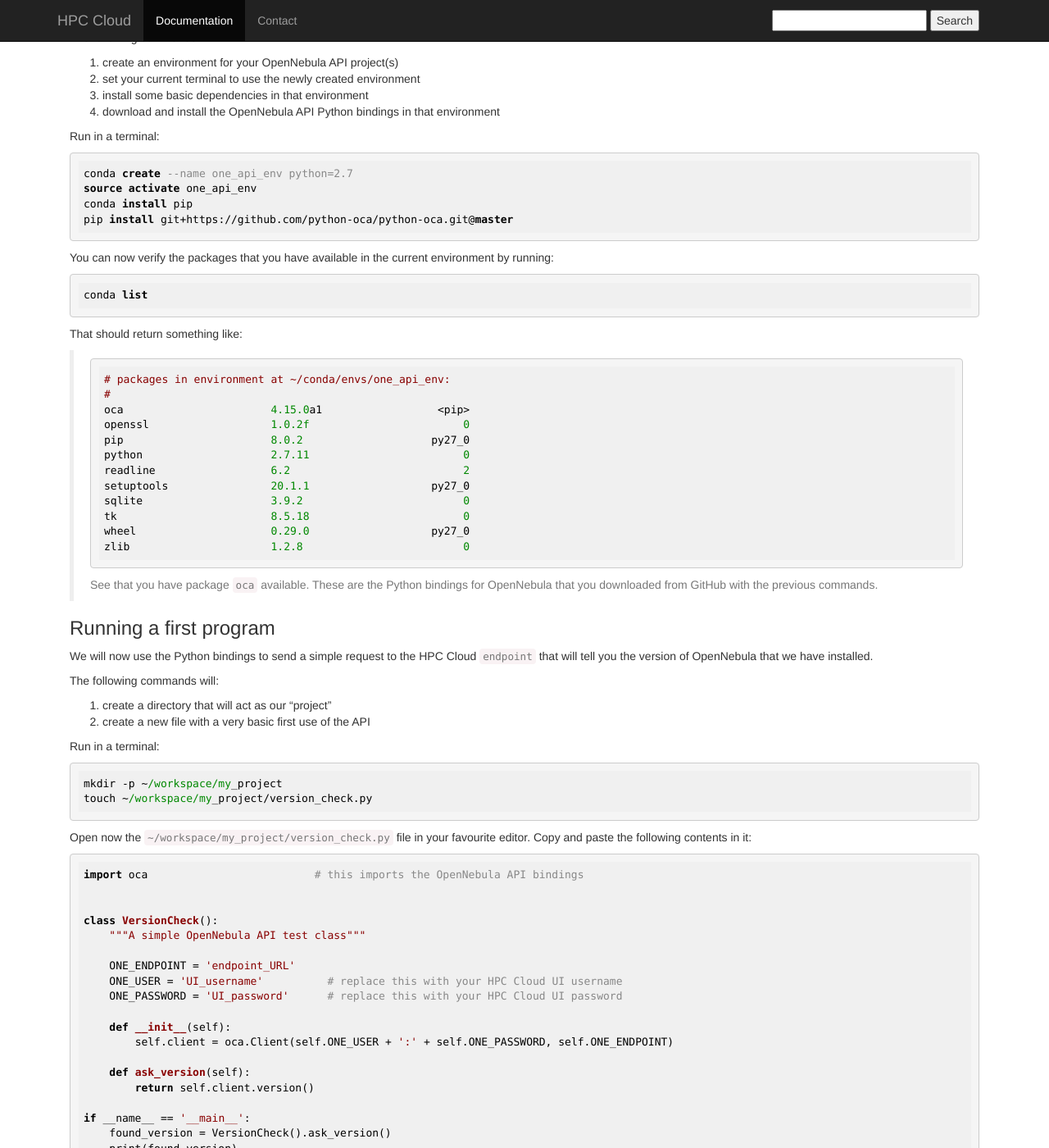
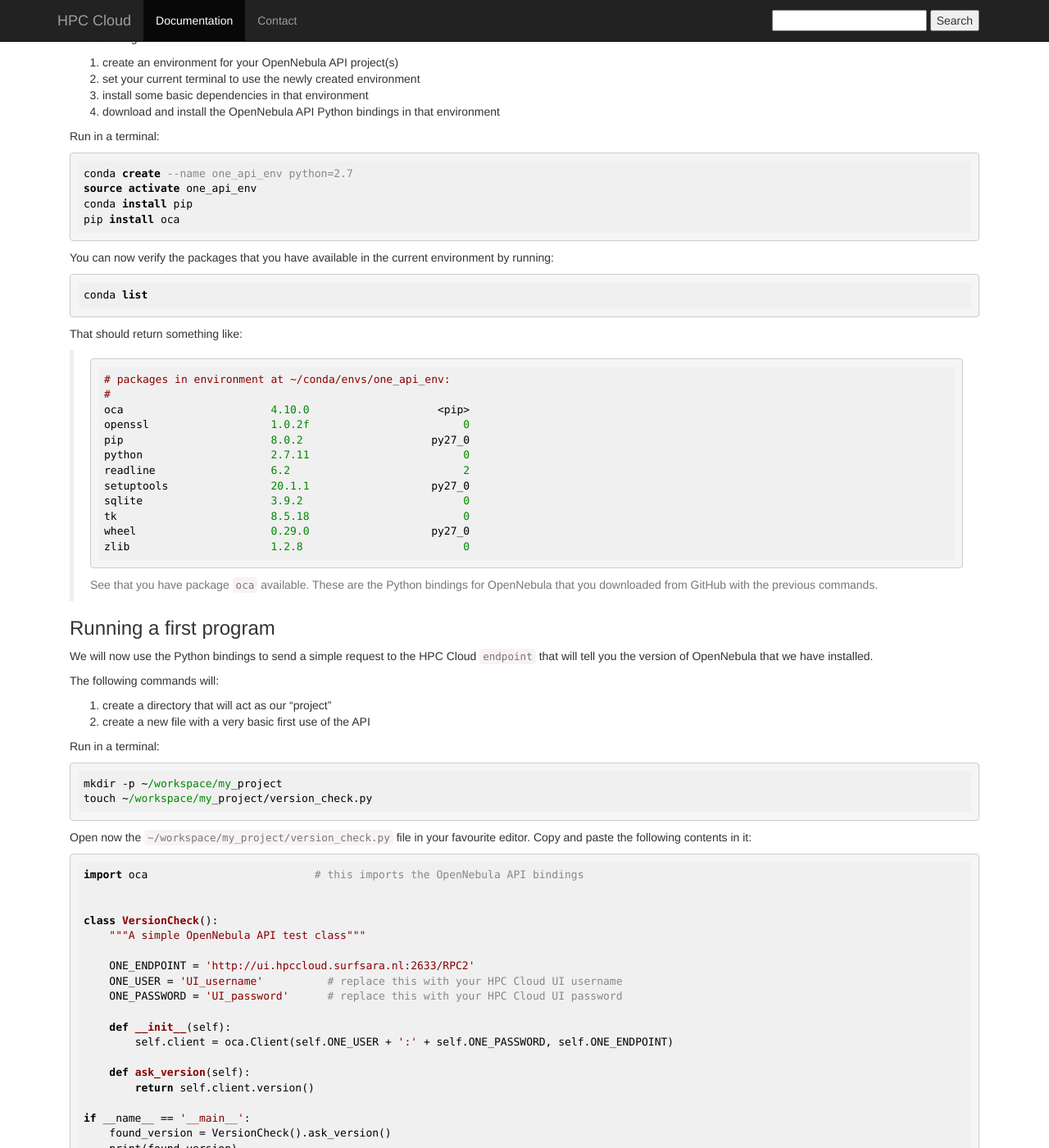
Before and after one commit to sara-nl/clouddocs, a Jekyll site: the page built from xmlrpc-start.markdown, in a window 1280 px wide and 1400 px high, scrolled down 1458 px. Shown: the whole window at 82% size. Built offline with Jekyll 4.4.1, drawn with Linux system fonts in a browser that asks for light colours; nearby versions of some CDN libraries.

Commit message:
De API documentatie verwijst nu naar een release

````diff
--- a/xmlrpc-start.markdown
+++ b/xmlrpc-start.markdown
@@ -82,7 +82,7 @@ Run in a terminal:
 conda create --name one_api_env python=2.7
 source activate one_api_env
 conda install pip
-pip install git+https://github.com/python-oca/python-oca.git@master
+pip install oca
 ```
 
 You can now verify the packages that you have available in the current environment by running:
@@ -96,7 +96,7 @@ That should return something like:
 >```sh
 # packages in environment at ~/conda/envs/one_api_env:
 #
-oca                       4.15.0a1                  <pip>
+oca                       4.10.0                    <pip>
 openssl                   1.0.2f                        0
 pip                       8.0.2                    py27_0
 python                    2.7.11                        0
@@ -135,7 +135,7 @@ import oca                          # this imports the OpenNebula API bindings
 class VersionCheck():
     """A simple OpenNebula API test class"""
 
-    ONE_ENDPOINT = 'endpoint_URL'
+    ONE_ENDPOINT = 'http://ui.hpccloud.surfsara.nl:2633/RPC2'
     ONE_USER = 'UI_username'          # replace this with your HPC Cloud UI username
     ONE_PASSWORD = 'UI_password'      # replace this with your HPC Cloud UI password
 
````
